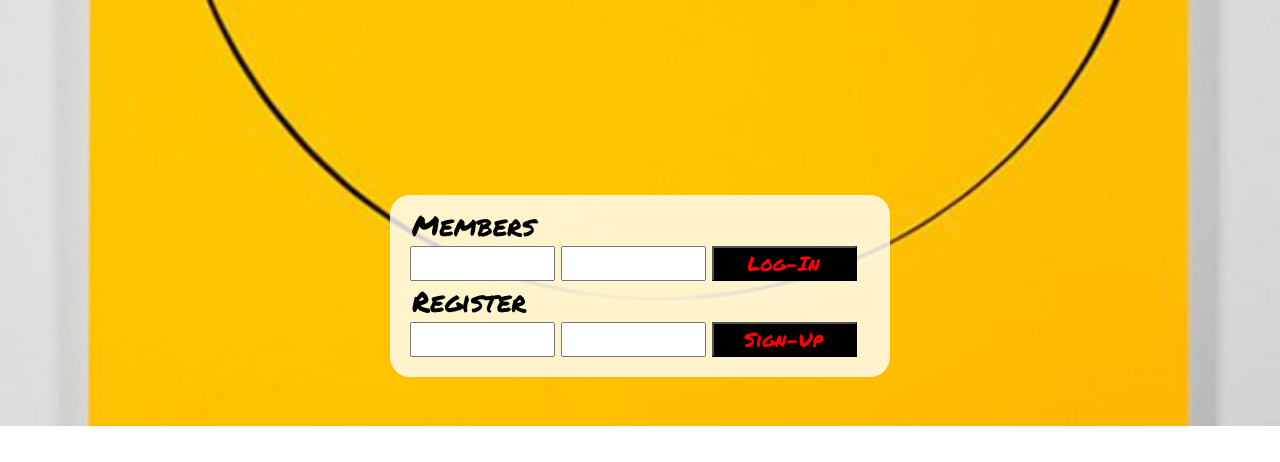
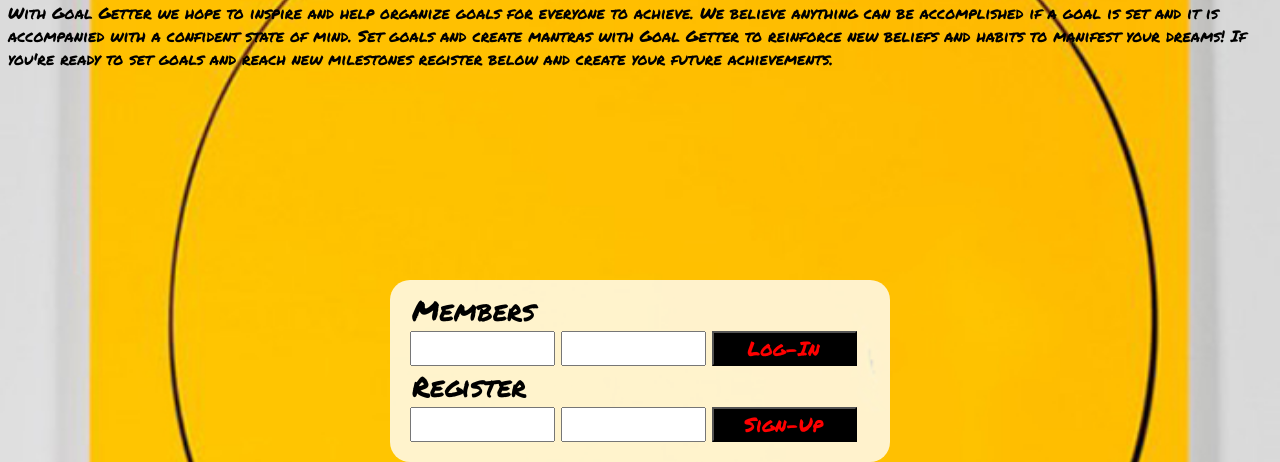
Before and after one commit to jaredmichael/goals-app, a website: page public/index.html in a window 1280 px wide. Shown: the part 374-836 px from the top of the page. Before the commit the page ends 800 px from the top, so only its background shows below. Drawn offline with nearby package versions, Linux system fonts and the light colour scheme.

Commit message:
updated index.html landing info

```diff
--- a/public/index.html
+++ b/public/index.html
@@ -25,6 +25,14 @@
             <span class="red-dot">&bull; &bull; &bull;
             </span>
         </section>
+        <p>
+            With Goal Getter we hope to inspire and help organize goals for everyone to achieve.
+            We believe anything can be accomplished if a goal is set and it is accompanied with a confident state of mind.
+
+            Set goals and create mantras with Goal Getter to reinforce new beliefs and habits to manifest your dreams!
+            If you're ready to set goals and reach new milestones register below and create your future achievements.
+        </p>
+
         <section class="index" role="form">
             <form id="log-in">
                 <legend>Members</legend>
```
